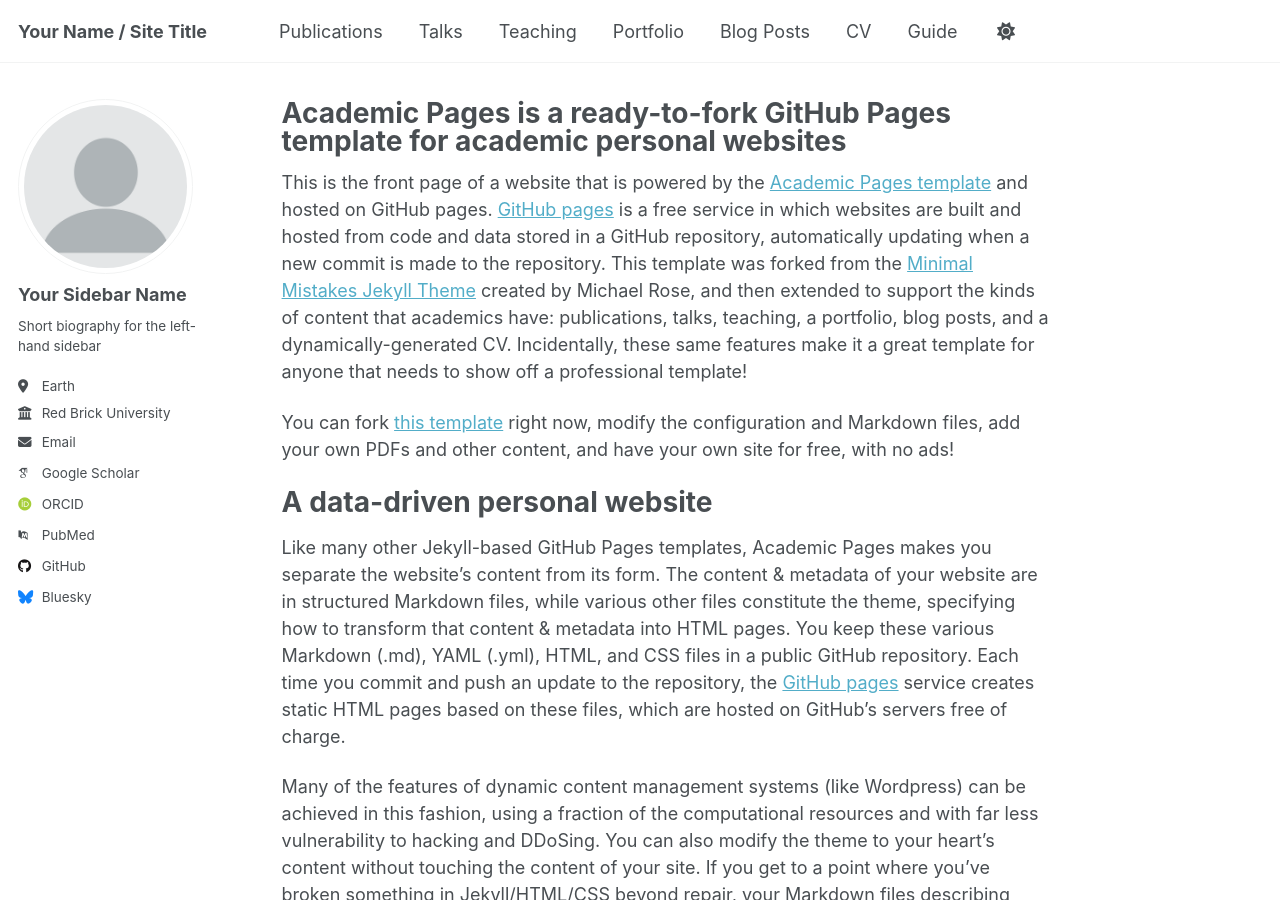
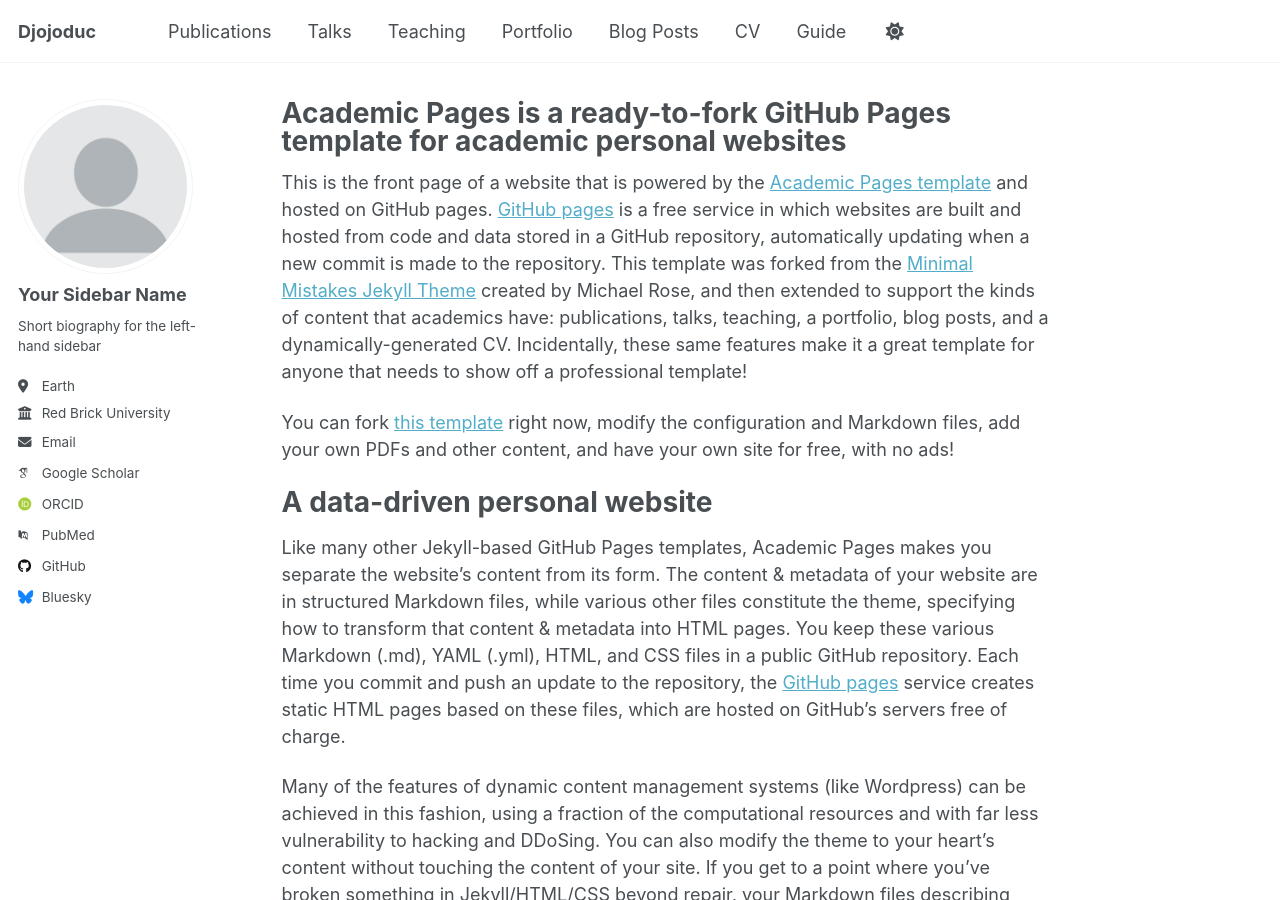
Before and after one commit to djojoduc/djojoduc_website, a Jekyll site: the page built from _pages/about.md, in a window 1280 px wide and 900 px high. Built offline with Jekyll 4.4.1, drawn with Linux system fonts in a browser that asks for light colours; some web fonts are replaced; a script that is not in the unit is left out.

Commit message:
Update _config.yml

```diff
--- a/_config.yml
+++ b/_config.yml
@@ -9,7 +9,7 @@
 # Basic Site Settings
 locale                   : "en-US"
 site_theme               : "default" # Currently available options are "default", "air"
-title                    : "Your Name / Site Title"
+title                    : "Djojoduc"
 title_separator          : "-"
 name                     : &name "Your Name"
 description              : &description "personal description"
```
